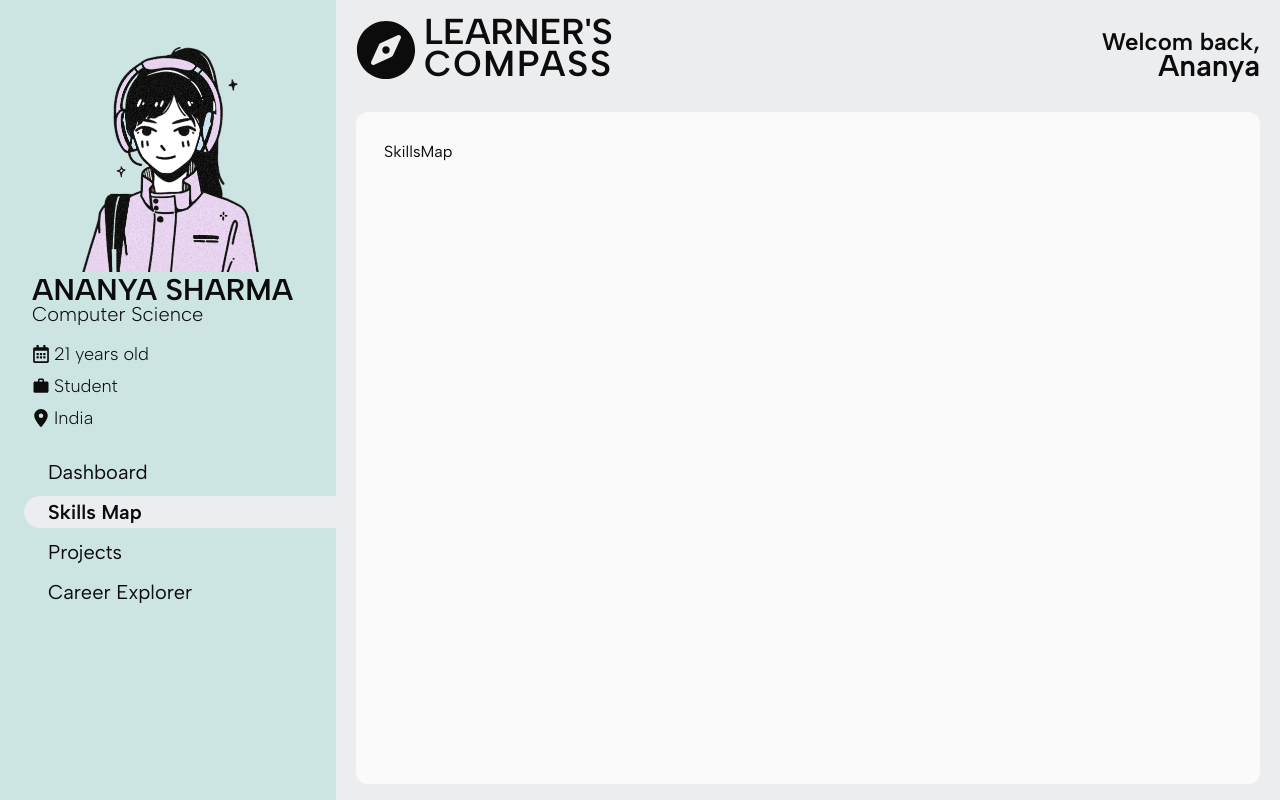
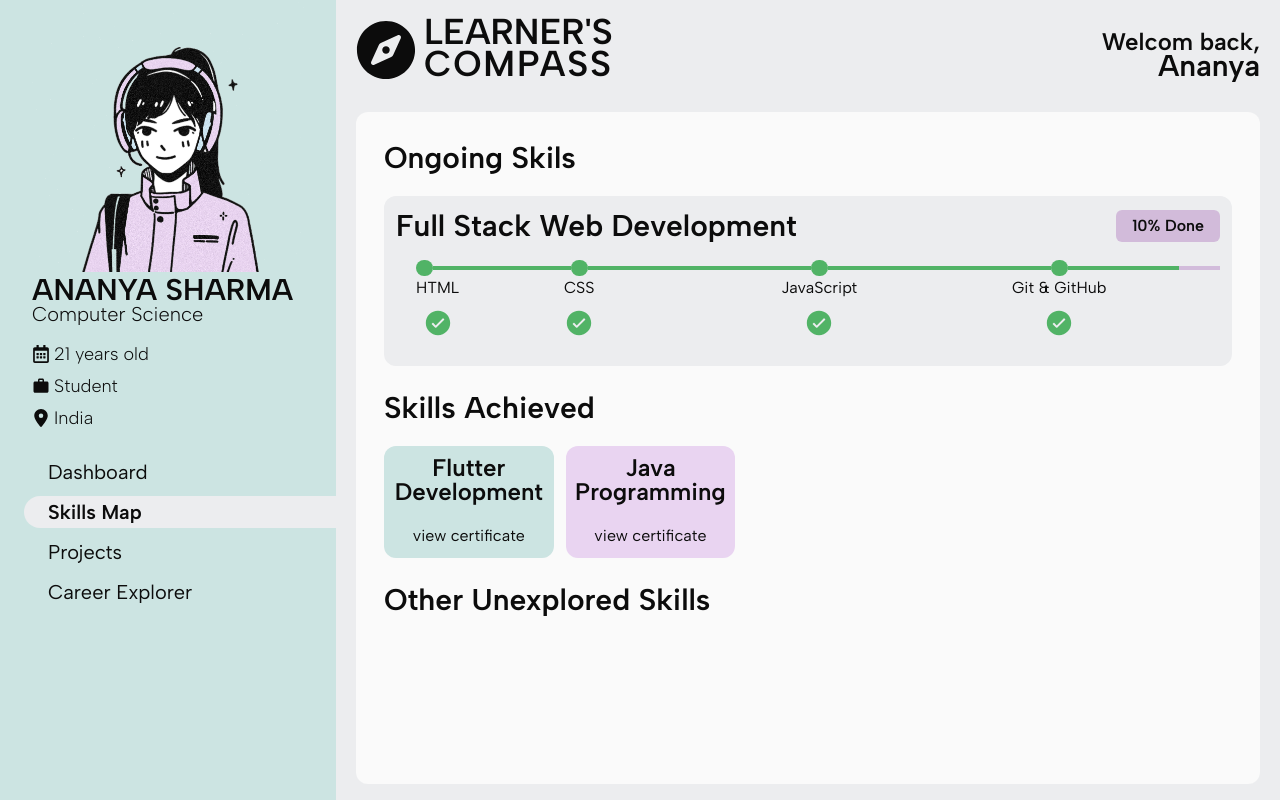
Before and after one commit to gaurav1-9/osmosis_round2, a React (Vite) app: page / in a window 1280 px wide. Both pictures are taken after a click on the element "Skills Map". Built offline with nearby package versions, Linux system fonts and the light colour scheme.

Commit message:
made the map UI

```diff
--- /dev/null
+++ b/src/Components/Map.jsx
@@ -0,0 +1,50 @@
+import { IoIosCheckmarkCircle } from "react-icons/io";
+
+const Map = ({ stage, index, totalLength }) => {
+    return (
+        <div
+            className='mt-4'
+        >
+            {
+                (index === 0)
+                    ? <div>
+                        <div className='flex justify-center items-center'>
+                            <div className={`w-7 h-4 rounded-full ${(stage.completed) ? 'bg-emerald' : 'bg-thisle/60'}`}></div>
+                            <div className={`w-full h-1 ${(stage.completed) ? 'bg-emerald' : 'bg-thisle/60'}`}></div>
+                        </div>
+                        <div className='flex flex-col items-center'>
+                            <p className='text-left'>{stage.skill}</p>
+                            {(stage.completed) && <IoIosCheckmarkCircle className='text-emerald text-3xl mt-2 mb-4' />}
+                        </div>
+                    </div>
+
+                    : (index === totalLength - 1)
+
+                        ? <div>
+                            <div className='flex justify-center items-center'>
+                                <div className={`w-full h-1 ${(stage.completed) ? 'bg-emerald' : 'bg-thisle/60'}`}></div>
+                                <div className={`w-4.5 h-4 rounded-full ${(stage.completed) ? 'bg-emerald' : 'bg-thisle/60'}`}></div>
+                            </div>
+                            <div className='flex flex-col items-center'>
+                                <p className='text-right'>{stage.skill}</p>
+                                {(stage.completed) && <IoIosCheckmarkCircle className='text-emerald text-3xl mt-2 mb-4' />}
+                            </div>
+                        </div>
+
+                        : <div>
+                            <div className='flex justify-center items-center'>
+                                <div className={`w-full h-1 ${(stage.completed) ? 'bg-emerald' : 'bg-thisle/60'}`}></div>
+                                <div className={`w-9 h-4 rounded-full ${(stage.completed) ? 'bg-emerald' : 'bg-thisle/60'}`}></div>
+                                <div className={`w-full h-1 ${(stage.completed) ? 'bg-emerald' : 'bg-thisle/60'}`}></div>
+                            </div>
+                            <div className='flex flex-col items-center'>
+                                <p className='w-60 text-center'>{stage.skill}</p>
+                                {(stage.completed) && <IoIosCheckmarkCircle className='text-emerald text-3xl mt-2 mb-4' />}
+                            </div>
+                        </div>
+            }
+        </div>
+    )
+}
+
+export default Map
--- a/src/Components/Navigation/SkillsMap.jsx
+++ b/src/Components/Navigation/SkillsMap.jsx
@@ -1,8 +1,54 @@
-import React from 'react'
+import skills from '../../Data/skillMap.json'
+import Map from '../Map';
 
 const SkillsMap = () => {
   return (
-    <div>SkillsMap</div>
+    <div className='w-full'>
+      <div>
+        <p className='flex text-3xl min-[1920px]:text-5xl font-semibold gap-2'>Ongoing Skils</p>
+        <div className="w-full bg-antiFlashWhite h-fit p-3 rounded-xl flex flex-col mt-5">
+          <div className='flex justify-between items-center'>
+            <p className='text-3xl font-semibold'>{skills['ongoing-skill'].title}</p>
+            <p className='bg-thisle/60 rounded-md py-1 px-4 font-semibold'>{`${skills['ongoing-skill'].progress} Done`}</p>
+          </div>
+          <div className='flex overflow-x-auto px-5 scrollbar-color'>
+            {
+              skills['ongoing-skill'].stages.map((stage, index) => (
+                <Map
+                  key={index}
+                  stage={stage}
+                  index={index}
+                  totalLength={skills['ongoing-skill'].stages.length}
+                />
+              ))
+            }
+          </div>
+        </div>
+      </div>
+
+      <div className='mt-6 mb-4'>
+        <p className='flex text-3xl min-[1920px]:text-5xl font-semibold gap-2'>Skills Achieved</p>
+        <div className="flex gap-3 mt-5 w-full overflow-x-auto pb-2">
+          {
+            skills['skills-achieved'].map((skill, index) => (
+              <div
+                key={index}
+                className={`${(index % 2 == 0)
+                  ? 'bg-lightCyan'
+                  : 'bg-palePurple'
+                  } rounded-xl w-2/10 h-28 min-[1900px]:h-35 flex flex-col justify-center items-center`}
+              >
+                <p className='text-2xl min-[1900px]:text-3xl px-4 min-[1900px]:px-6 leading-6 min-[1900px]:leading-7 text-center font-semibold h-13 min-[1900px]:h-15 mt-1'>{skill}</p>
+                <p className='mt-3 cursor-pointer px-3 py-1 hover:bg-antiFlashWhite/50 rounded-full'>view certificate</p>
+              </div>
+            ))
+          }
+        </div>
+      </div>
+      <div>
+        <p className='flex text-3xl min-[1920px]:text-5xl font-semibold gap-2'>Other Unexplored Skills</p>
+      </div>
+    </div>
   )
 }
 
--- /dev/null
+++ b/src/Data/skillMap.json
@@ -0,0 +1,92 @@
+{
+    "ongoing-skill": {
+        "title": "Full Stack Web Development",
+        "progress": "10%",
+        "stages": [
+            {
+                "skill": "HTML",
+                "completed": true
+            },
+            {
+                "skill": "CSS",
+                "completed": true
+            },
+            {
+                "skill": "JavaScript",
+                "completed": true
+            },
+            {
+                "skill": "Git & GitHub",
+                "completed": true
+            },
+            {
+                "skill": "Responsive Design",
+                "completed": false
+            },
+            {
+                "skill": "DOM Manipulation",
+                "completed": false
+            },
+            {
+                "skill": "React",
+                "completed": false
+            },
+            {
+                "skill": "Tailwind CSS",
+                "completed": false
+            },
+            {
+                "skill": "Routing (React Router)",
+                "completed": false
+            },
+            {
+                "skill": "State Management (useState/useEffect)",
+                "completed": false
+            },
+            {
+                "skill": "Form Handling & Validation",
+                "completed": false
+            },
+            {
+                "skill": "Node.js",
+                "completed": false
+            },
+            {
+                "skill": "Express.js",
+                "completed": false
+            },
+            {
+                "skill": "MongoDB",
+                "completed": false
+            },
+            {
+                "skill": "REST API Development",
+                "completed": false
+            },
+            {
+                "skill": "Authentication & Authorization",
+                "completed": false
+            },
+            {
+                "skill": "MVC Pattern",
+                "completed": false
+            },
+            {
+                "skill": "Environment Variables & Dotenv",
+                "completed": false
+            },
+            {
+                "skill": "Postman Testing",
+                "completed": false
+            },
+            {
+                "skill": "Deployment (Render/Vercel)",
+                "completed": false
+            }
+        ]
+    },
+    "skills-achieved": [
+        "Flutter Development",
+        "Java Programming"
+    ]
+}
--- a/src/index.css
+++ b/src/index.css
@@ -4,21 +4,38 @@
 @theme {
   --font-albertSans: "Albert Sans", sans-serif;
 
-  --color-lightCyan: #CCE4E2 ;
-  --color-darkCyan: #7DC7C0 ;
+  --color-lightCyan: #CCE4E2;
+  --color-darkCyan: #7DC7C0;
   --color-thisle: #C19CCE;
-  --color-palePurple: #E9D4F1 ;
-  --color-night: #0C0C0C ;
-  --color-silver: #B3B3B3 ;
-  --color-antiFlashWhite: #ECEDEF ;
-  --color-whiteSmoke: #FAFAFA ;
-  --color-emerald: #51B366 ;
+  --color-palePurple: #E9D4F1;
+  --color-night: #0C0C0C;
+  --color-silver: #B3B3B3;
+  --color-antiFlashWhite: #ECEDEF;
+  --color-whiteSmoke: #FAFAFA;
+  --color-emerald: #51B366;
 }
 
-*{
+* {
   font-family: var(--font-albertSans);
 }
 
-body{
+body {
   background: var(--color-antiFlashWhite);
 }
+
+.scrollbar-color::-webkit-scrollbar {
+  height: 10px;
+}
+
+.scrollbar-color::-webkit-scrollbar-thumb {
+  background-color: #b3b3b3aa;
+  border-radius: 10px;
+}
+
+.scrollbar-color::-webkit-scrollbar-thumb:hover {
+  background-color: #b3b3b3;
+}
+
+.scrollbar-color::-webkit-scrollbar-track {
+  background-color: #ECEDEF;
+}
```
